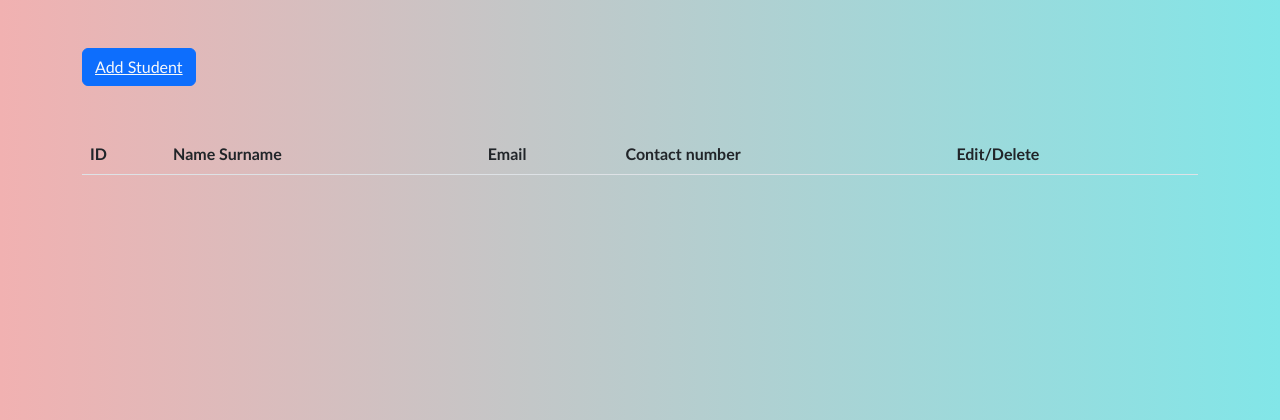
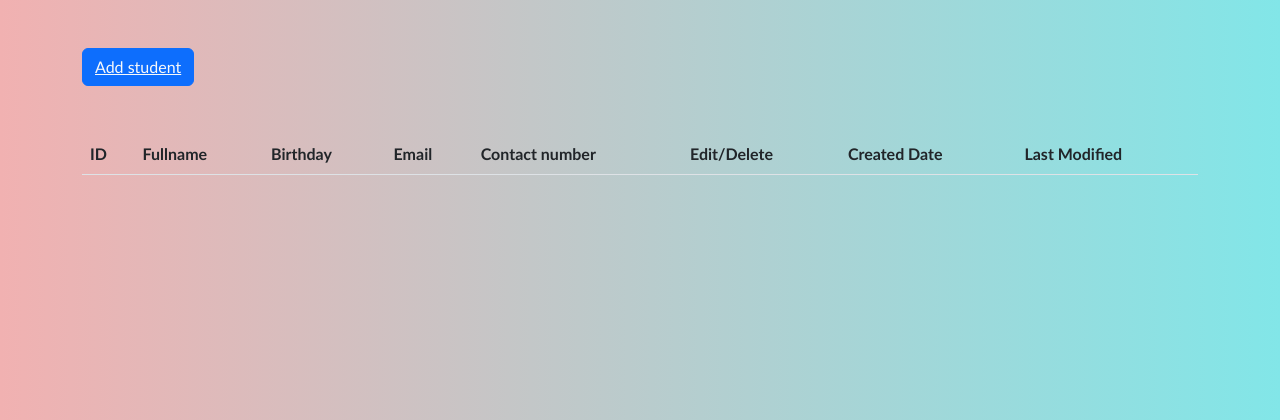
Before and after one commit to eno007/StudentList, a PHP site: page /display.php in a window 1280 px wide. Shown: the top 420 px of the page. Run offline with PHP 8.4, Linux system fonts and the light colour scheme; data that the repository does not hold is empty.

Commit message:
update to add creation date and creation time

```diff
--- a/display.php
+++ b/display.php
@@ -14,16 +14,19 @@ include 'connect.php';
     </head>
     <body>
         <div class="container">
-            <button class="btn btn-primary my-5"><a href="index.php" class="text-light"> Add Student</a>
+            <button class="btn btn-primary my-5"><a href="index.php" class="text-light"> Add student</a>
         </button>
         <table class="table table-hover">
             <thead>
                 <tr>
                 <th scope="col">ID </th>
-                <th scope="col">Name Surname</th>
+                <th scope="col">Fullname</th>
+                <th scope="col">Birthday</th>
                 <th scope="col">Email</th>
                 <th scope="col">Contact number</th>
                 <th scope="col">Edit/Delete</th>
+                <th scope="col">Created Date</th>
+                <th scope="col">Last Modified</th>
                 </tr>
             </thead>
             <tbody>
@@ -33,18 +36,24 @@ include 'connect.php';
             if($result){
                 while($row=mysqli_fetch_assoc($result)){
                     $id=$row['id'];
-                    $name=$row['fullname'];
+                    $fullname=$row['fullname'];
+                    $birthday=$row['birthday'];
                     $email=$row['email'];
                     $number=$row['phonenumber'];
+                    $created=$row['creation_time'];
+                    $lastUpdatetime=$row['last_update'];
                     echo '<tr>
                     <th scope="row">'.$id.'</th>
-                    <td>'.$name.'</td>
+                    <td>'.$fullname.'</td>
+                    <td>'.$birthday.'</td>
                     <td>'.$email.'</td>
                     <td>'.$number.'</td>
                     <td>
-                    <button class="btn btn-primary"><a href="edit.php? editid='.$id.'" class="text-light">Edit</a></button>
-                    <button class="btn btn-danger"><a href="delete.php? deleteid='.$id.'" class="text-light">Delete</a></button>
+                    <button class="btn btn-primary"><a href="edit.php?editid='.$id.'" class="text-light">Edit</a></button>
+                    <button class="btn btn-danger"><a href="delete.php?deleteid='.$id.'" class="text-light">Delete</a></button>
                     </td>
+                    <td>'.$created.'</td>
+                    <td>'.$lastUpdatetime.'</td>
                     </tr>';
                 }
             }
```
Also changed, not shown: edit.php (+14 -9 lines), index.php (+9 -3 lines).
